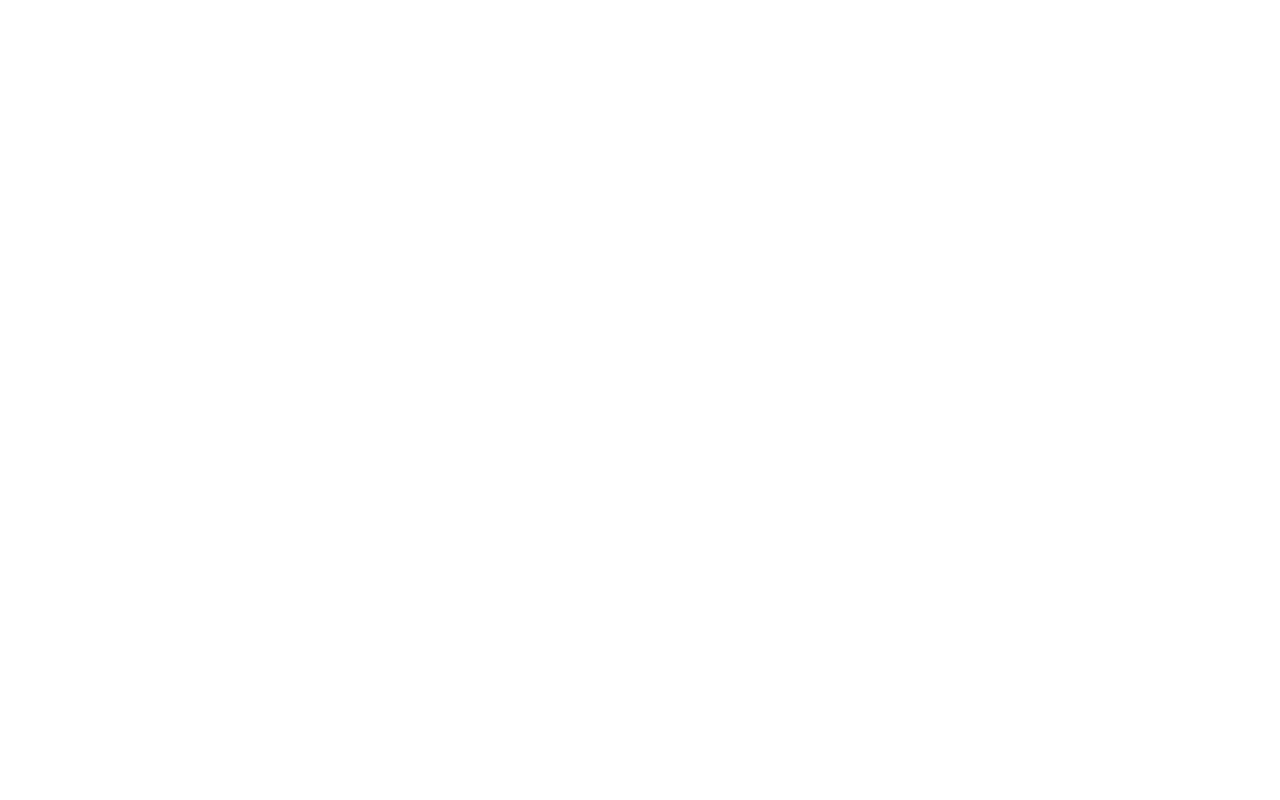
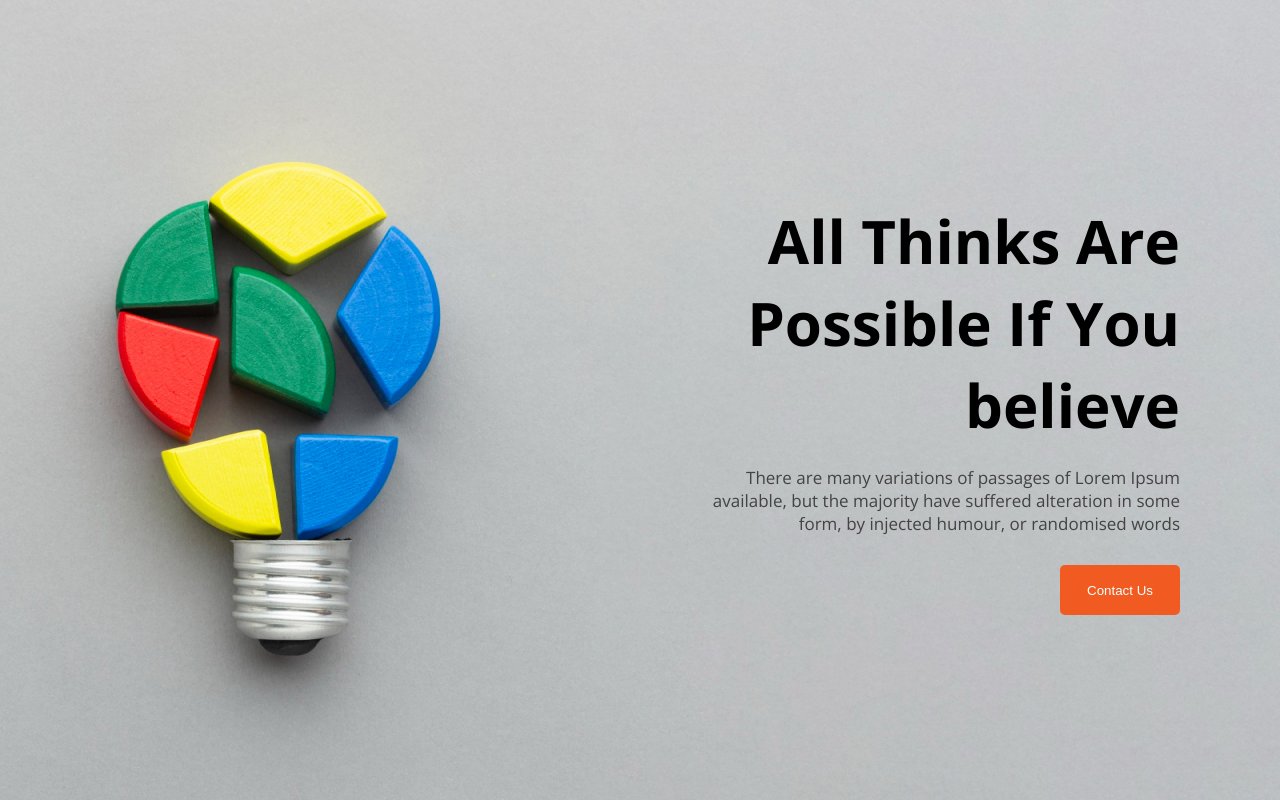
Before and after one commit to jaheda8256/new-website-to-me, a plain HTML site: page index.html in a window 1280 px wide. Drawn offline with nearby package versions, Linux system fonts and the light colour scheme.

Commit message:
added text

```diff
--- a/index.html
+++ b/index.html
@@ -4,9 +4,25 @@
     <meta charset="UTF-8">
     <meta name="viewport" content="width=device-width, initial-scale=1.0">
     <title>New Website</title>
+
+    <link rel="preconnect" href="https://fonts.googleapis.com">
+    <link rel="preconnect" href="https://fonts.gstatic.com" crossorigin>
+    <link href="https://fonts.googleapis.com/css2?family=Open+Sans:ital,wght@0,400;0,700;0,800;1,600&display=swap" rel="stylesheet">
+
+
+    <link rel="stylesheet" href="styles/website.css">
 </head>
 <body>
     <header>
+        <div class="content">
+            <div class="banner-text">
+                    <h1>All Thinks Are Possible If You believe</h1>
+                    <p>There are many variations of passages of Lorem Ipsum available, but the majority have suffered alteration in some form, by injected humour, or randomised words</p>
+                    <button class="btn-primary">Contact Us</button>
+
+                </div>
+
+        </div>
 
     </header>
     <main>
--- /dev/null
+++ b/styles/website.css
@@ -0,0 +1,49 @@
+/* common shared styles */
+body{
+    font-family: 'Open Sans', sans-serif;
+}
+
+header{
+    background-image: url('../images/banner/banner2.png');
+    height: 800px;
+   max-width: 1600px;
+
+
+}
+*{
+    margin: 0;
+    padding: 0;
+}
+.content{
+
+float: right;
+margin-top: 200px;
+margin-right: 100px;
+
+}
+
+    .banner-text{
+    text-align: right;
+    width: 500px;
+    height: 200px;
+    }
+    .banner-text h1{
+        font-size: 60px;
+
+    }
+    .banner-text p{
+        color: #444343;
+        font-size: 17px;
+        margin-top: 20px;
+
+    }
+    .btn-primary{
+        border-radius: 5px;
+    background: #F15B22;
+    border: 0;
+    width: 120px;
+    height: 50px;
+    color: azure;
+    margin-top: 30px;
+
+    }
```
